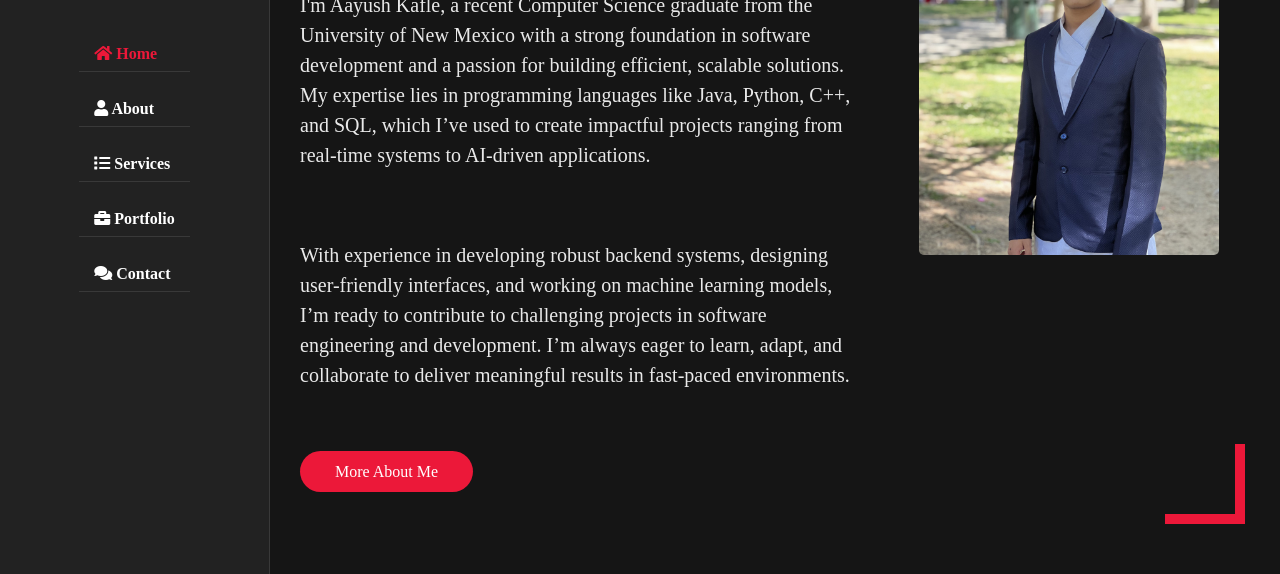
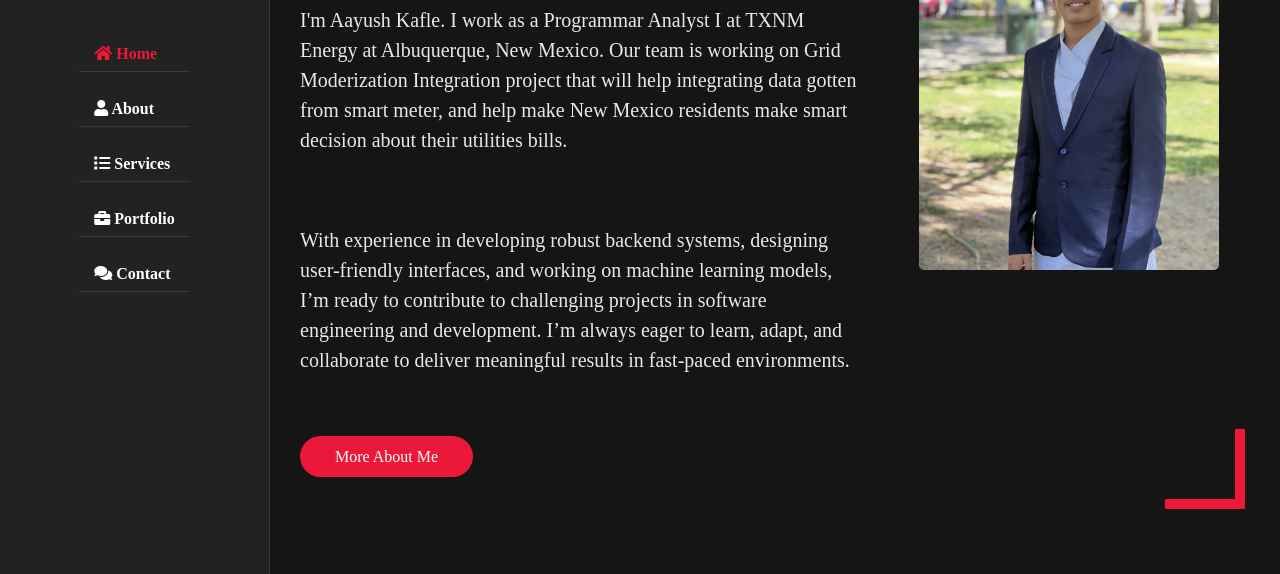
Before and after one commit to Aayush015/Test.github.io, a plain HTML site: page index.html in a window 1280 px wide. Shown: the part 226-800 px from the top of the page. Drawn offline with nearby package versions, Linux system fonts and the light colour scheme; no server answers; a web font is replaced by a local one.

Commit message:
Updated my introduction

```diff
--- a/index.html
+++ b/index.html
@@ -47,7 +47,7 @@
                             <h3 class="hello">Hello, my name is <span class="name">Aayush Kafle</span></h3>
                             <h3 class="my-profession"> I'm a <span class="typing">Programmar Analyst</span></h3>
                             <p>
-                                I'm Aayush Kafle, a recent Computer Science graduate from the University of New Mexico with a strong foundation in software development and a passion for building efficient, scalable solutions. My expertise lies in programming languages like Java, Python, C++, and SQL, which I’ve used to create impactful projects ranging from real-time systems to AI-driven applications.
+                                I'm Aayush Kafle. I work as a Programmar Analyst I at TXNM Energy at Albuquerque, New Mexico. Our team is working on Grid Moderization Integration project that will help integrating data gotten from smart meter, and help make New Mexico residents make smart decision about their utilities bills.
                             </p>
                             <p>
                                 With experience in developing robust backend systems, designing user-friendly interfaces, and working on machine learning models, I’m ready to contribute to challenging projects in software engineering and development. I’m always eager to learn, adapt, and collaborate to deliver meaningful results in fast-paced environments.
```
